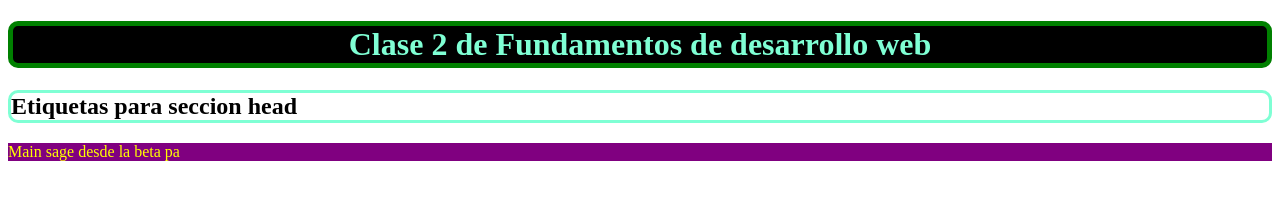
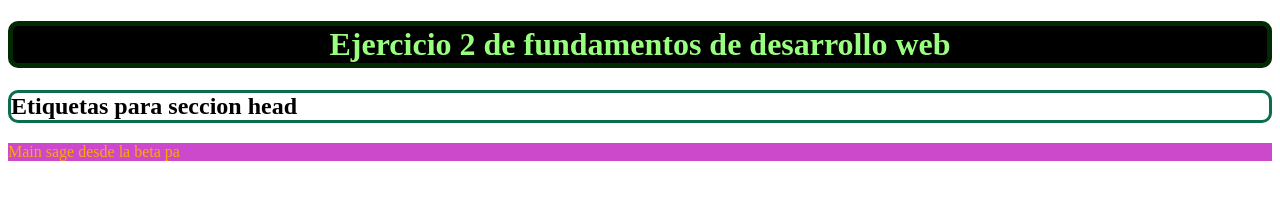
Before and after one commit to CaroSoto05/Repositorio-2, a plain HTML site: page index.html in a window 1280 px wide. Drawn offline with Linux system fonts and the light colour scheme.

Commit message:
Ejercicio de clase 2

```diff
--- a/css/estilo.css
+++ b/css/estilo.css
@@ -1,6 +1,6 @@
 h1 {
-    color:aquamarine;
-    border: 5px solid green;
+    color:rgb(153, 255, 127);
+    border: 5px solid rgb(2, 41, 2);
     border-radius: 10px;
     background-color: black;
     text-align: center;
--- a/css/estilo2.css
+++ b/css/estilo2.css
@@ -1,4 +1,4 @@
 p {
-    color:yellow;
-    background-color: purple;
+    color:rgb(255, 166, 0);
+    background-color: rgb(204, 73, 204);
 }
--- a/index.html
+++ b/index.html
@@ -23,13 +23,13 @@
 
     <style>
         h2 {
-            border: 3px solid aquamarine;
+            border: 3px solid rgb(12, 109, 77);
             border-radius: 10px;
         }
     </style>
 </head>
 <body>
-    <h1 tabindex="1">Clase 2 de Fundamentos de desarrollo web</h1>
+    <h1 tabindex="1">Ejercicio  2 de fundamentos de desarrollo web</h1>
     <h2 tabindex="2">Etiquetas para seccion head</h2>
     <p>Main sage desde la beta pa</p>
 </body>
--- a/js/main.js
+++ b/js/main.js
@@ -1,2 +1,2 @@
 let facultad="facpya";
-console.log("Hola consola js");
+console.log("prueba");
```
